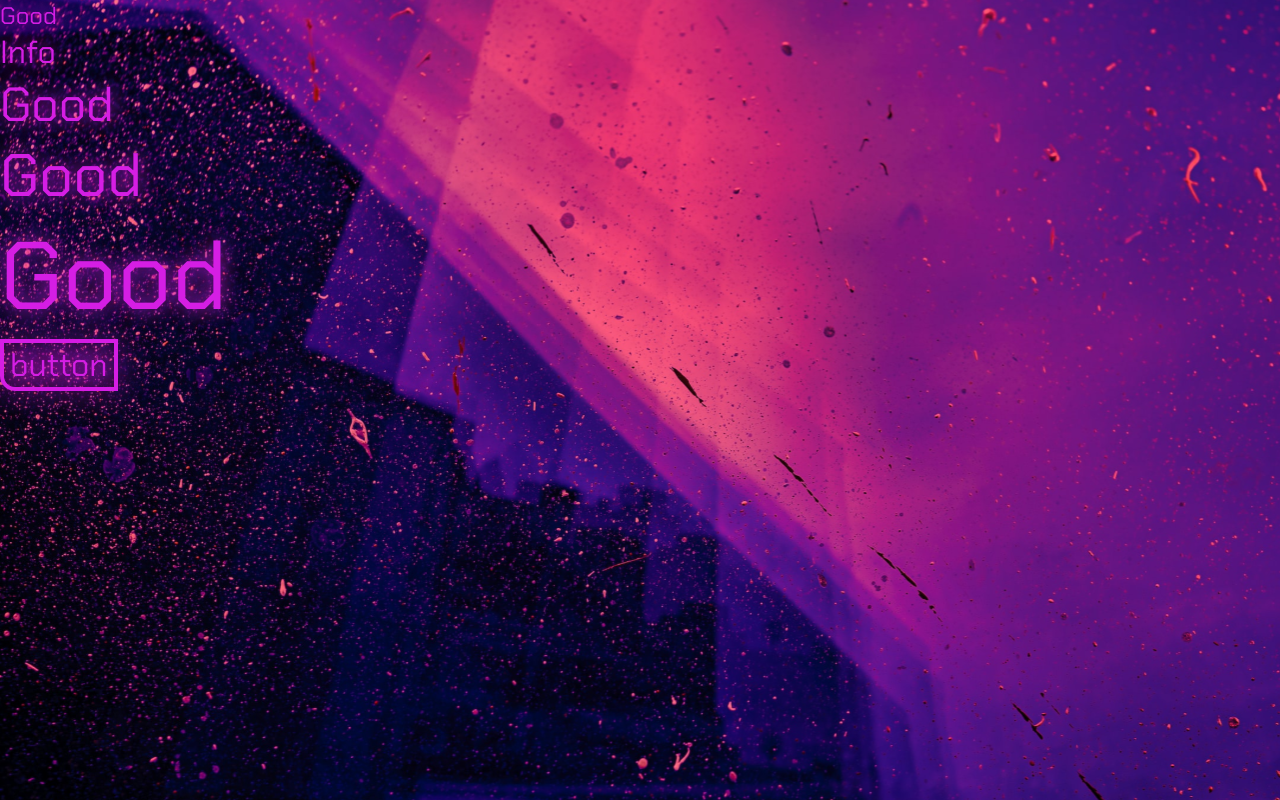
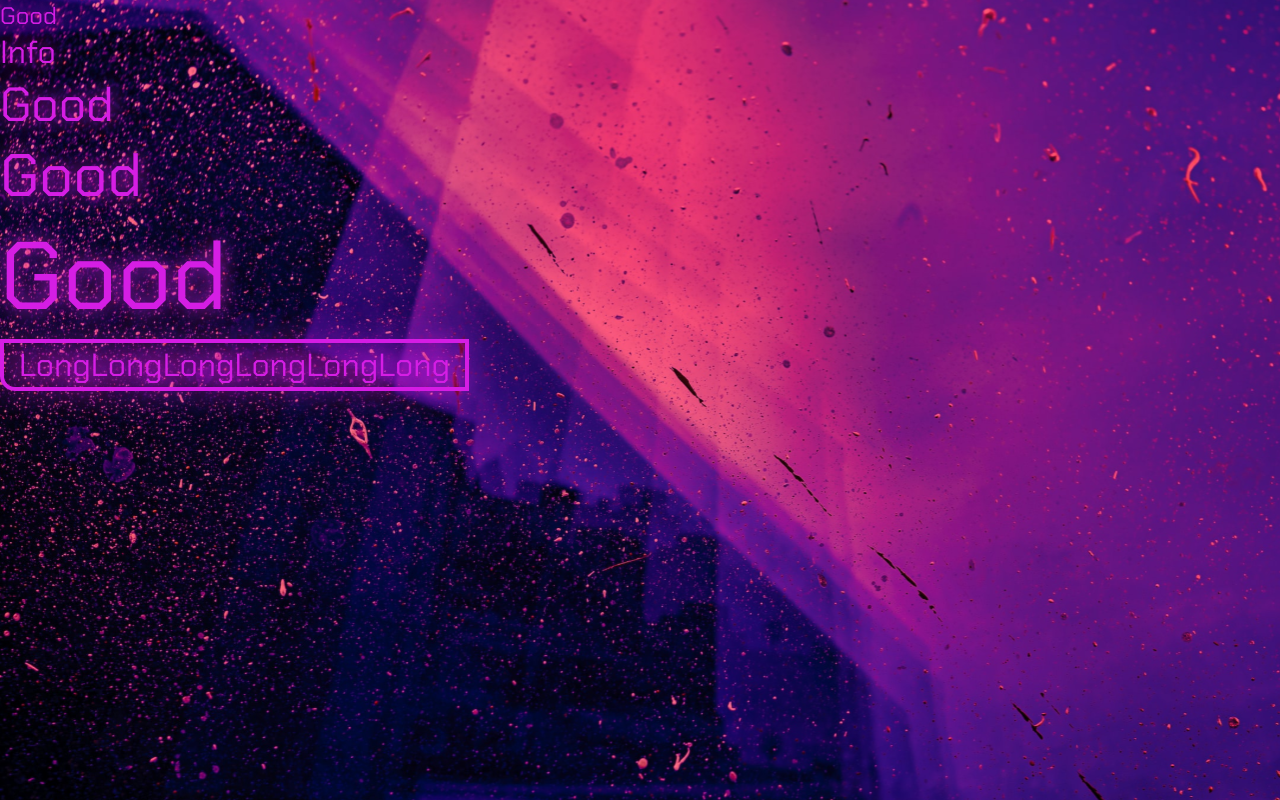
Before and after one commit to amunra2/web-bmstu-iu7, a Vue app in the folder src/frontend/: page / in a window 1280 px wide. Built offline with nearby package versions, Linux system fonts and the light colour scheme.

Commit message:
lab_03: добавлены отступы текста внутри кнопки

```diff
--- a/src/frontend/src/components/Button.vue
+++ b/src/frontend/src/components/Button.vue
@@ -33,6 +33,8 @@ export default defineComponent({
   border: 4px solid var(--magenta);
   filter: drop-shadow(0px 0px 15px var(--magenta));
   border-radius: 0px 0px 0px 15px;
+  padding-left: 15px;
+  padding-right: 15px;
   font-family: "Chakra Petch";
 }
 .button:hover{
--- a/src/frontend/src/views/HomeView.vue
+++ b/src/frontend/src/views/HomeView.vue
@@ -4,7 +4,7 @@
   <PinkText fontSize="var(--middle-text)">Good</PinkText>
   <PinkText fontSize="var(--large-text)">Good</PinkText>
   <PinkText fontSize="var(--huge-text)">Good</PinkText>
-  <Button v-on:click="consoleInfo">button</Button>
+  <Button v-on:click="consoleInfo">LongLongLongLongLongLong</Button>
 </template>
 
 <script lang="ts">
```
